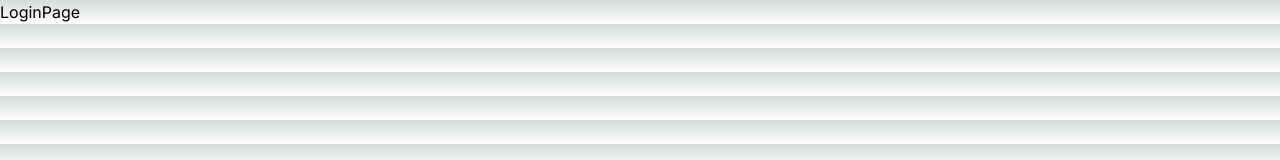
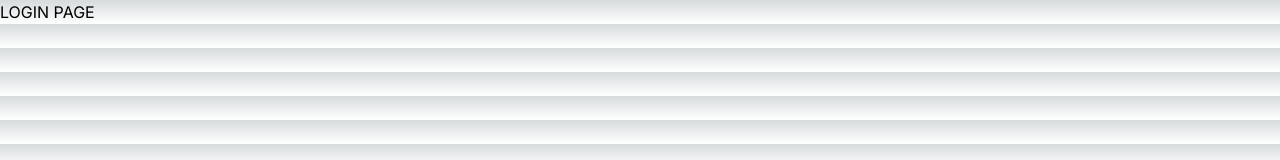
Before and after one commit to Shujaulislam/flashcard, a Next.js app: page /login in a window 1280 px wide. Shown: the top 160 px of the page. Built offline with nearby package versions, Linux system fonts and the light colour scheme.

Commit message:
add something in login page

```diff
--- a/src/app/(auth)/login/page.jsx
+++ b/src/app/(auth)/login/page.jsx
@@ -1,6 +1,6 @@
 const LoginPage = () => {
     return (
-        <div>LoginPage</div>
+        <h1>LOGIN PAGE</h1>
     )
 }
 
```
